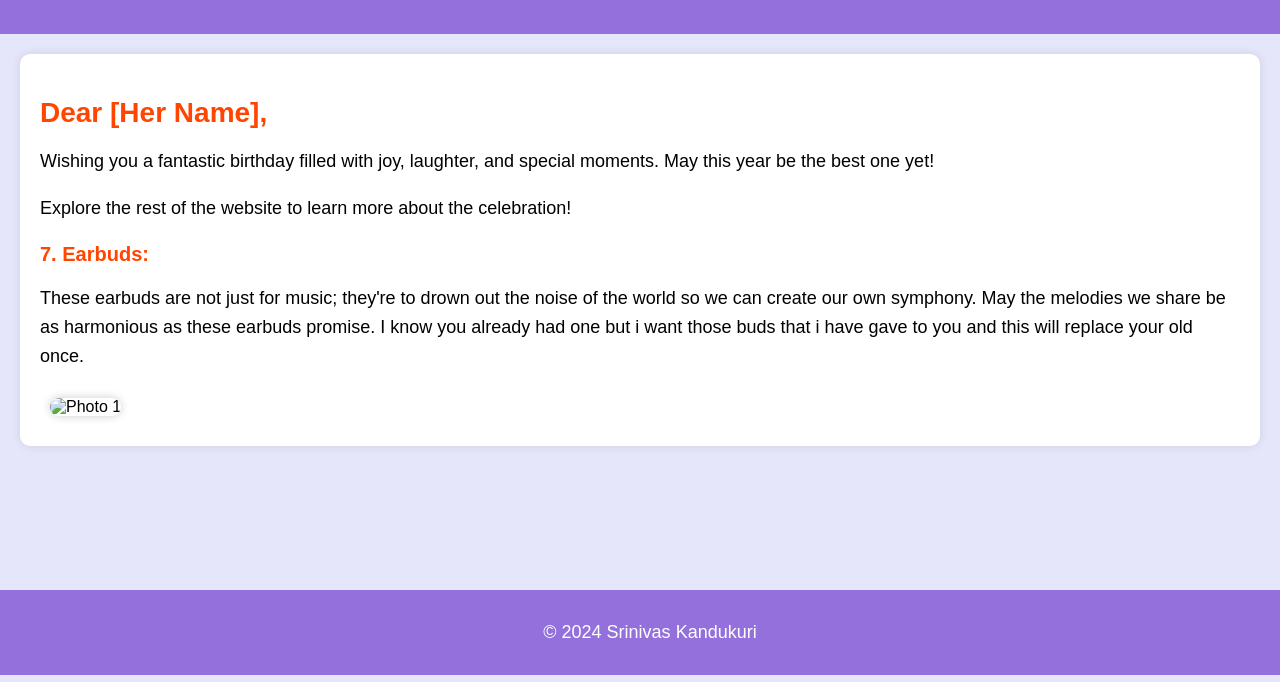
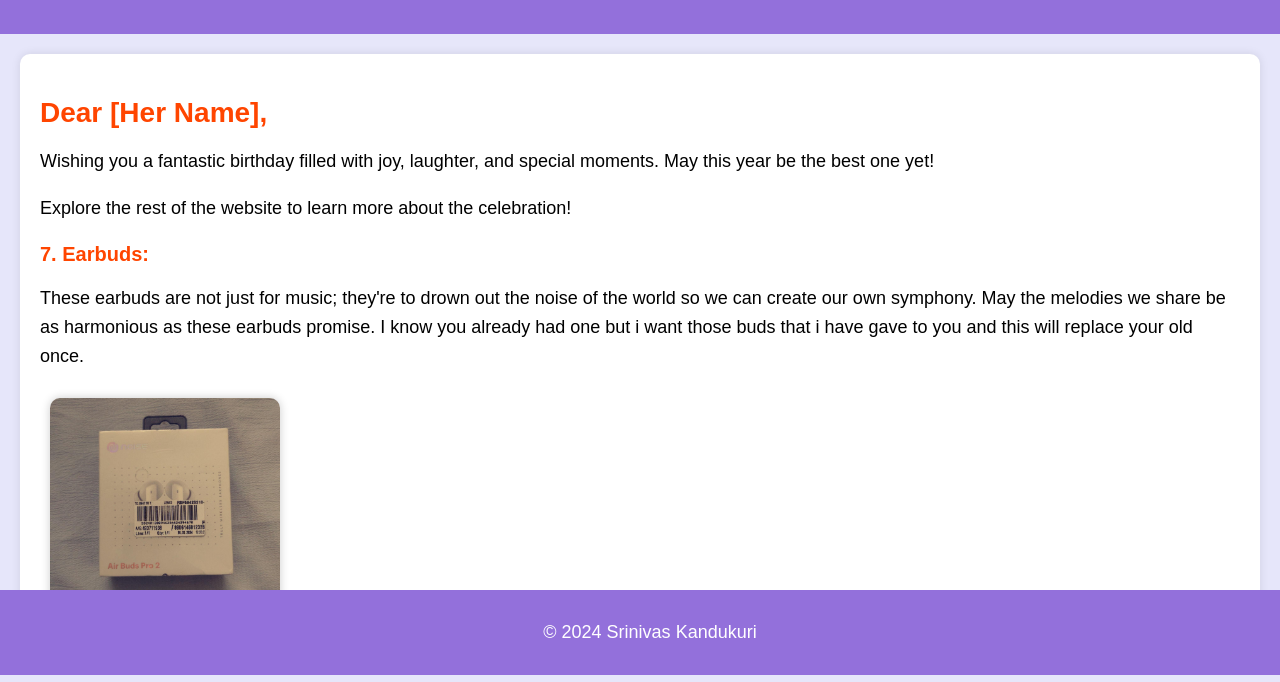
Before and after one commit to srinivas1122/TestStaticWebsite, a plain HTML site: page index.html in a window 1280 px wide. Shown: the part 125-807 px from the top of the page. Drawn offline with Linux system fonts and the light colour scheme.

Commit message:
Update index.html

```diff
--- a/index.html
+++ b/index.html
@@ -27,7 +27,7 @@
 		</p>
 	<h3>7. Earbuds:</h3>
         <p>These earbuds are not just for music; they're to drown out the noise of the world so we can create our own symphony. May the melodies we share be as harmonious as these earbuds promise. I know you already had one but i want those buds that i have gave to you and this will replace your old once.</p>
-		<img class="photo" src="photos\buds1.png" alt="Photo 1">
+		<img class="photo" src="buds1.png" alt="Photo 1">
     </section>
 
     <footer>
```
